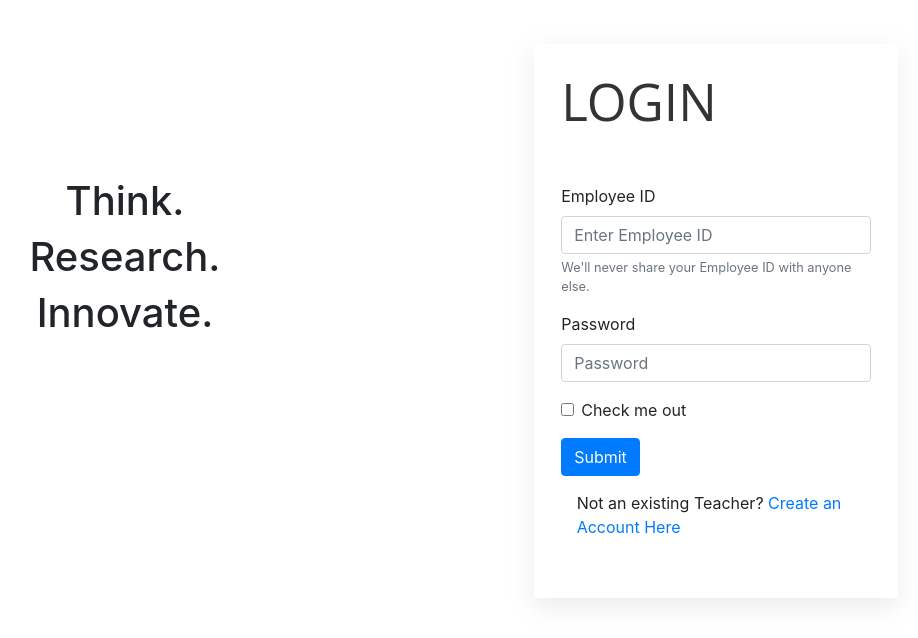
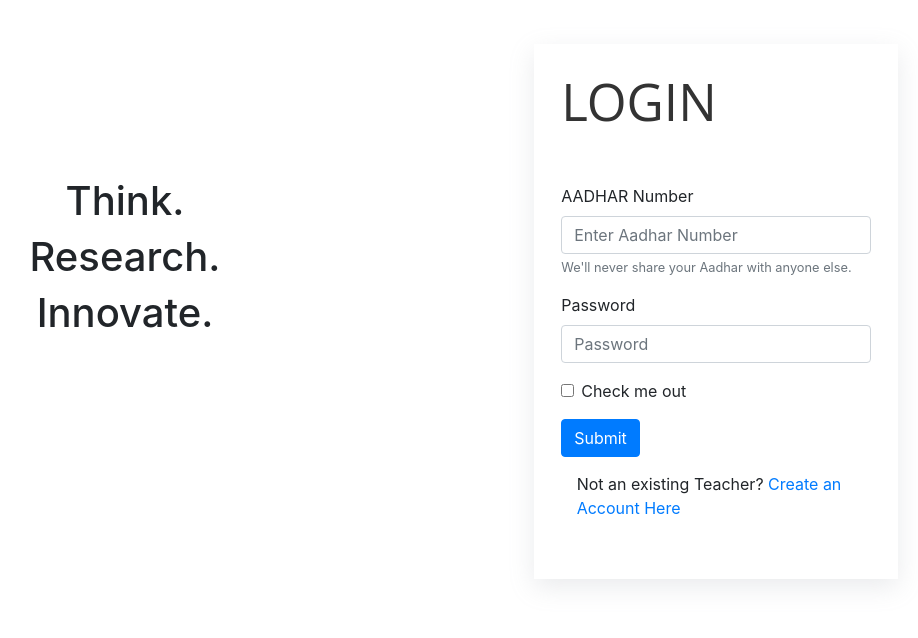
Before and after one commit to adityapal0807/NAAC-Website, a Django app: page /Login in a window 1280 px wide. Shown: the top 638 px of the page, without its empty margins (318-1236 px from the left). Run offline with Django 4.2, Linux system fonts and the light colour scheme.

Commit message:
Register Using Aadhar

```diff
--- a/website/models.py
+++ b/website/models.py
@@ -5,10 +5,10 @@ from django.contrib.auth.models import AbstractUser
 class User(AbstractUser):
     employee_code = models.CharField(blank=True,null=True,max_length=50)
     employee_name = models.CharField(max_length=50,null=True)
-
+    aadhar_number = models.CharField(max_length=12)
 
     def __str__(self):
-        return f"{self.employee_code} , {self.employee_name}"
+        return f"{self.employee_code} , {self.employee_name} , {self.aadhar_number}"
 
 
 class Personal_Detail(models.Model):
--- a/website/templates/website/contact.html
+++ b/website/templates/website/contact.html
@@ -42,7 +42,7 @@
                 <div class="details">
                     <div class="form-group">
                         <label for="exampleInputEmail1">Aadhar Number</label>
-                        <input type="text" class="form-control" required placeholder="Enter your 12-digit Aadhar Number" name="aadhar" value="{{aadhar}}">
+                        <input type="text" class="form-control" required placeholder="Enter your 12-digit Aadhar Number" name="aadhar" value="{{user.aadhar_number}}" readonly>
                     </div>
                     <div class="form-group">
                         <label for="exampleInputEmail1">State</label>
@@ -104,7 +104,7 @@
                     <div class="details">
                         <div class="form-group">
                             <label for="exampleInputEmail1">Aadhar Number</label>
-                            <input type="text" class="form-control" required placeholder="Enter your 12-digit Aadhar Number" name="aadhar">
+                            <input type="text" class="form-control" required placeholder="Enter your 12-digit Aadhar Number" name="aadhar" value="{{user.aadhar_number}}" readonly>
                         </div>
                         <div class="form-group">
                             <label for="exampleInputEmail1">State</label>
@@ -167,7 +167,7 @@
                     <div class="details">
                         <div class="form-group">
                             <label for="exampleInputEmail1">Aadhar Number</label>
-                            <input type="text" class="form-control" required placeholder="Enter your 12-digit Aadhar Number" name="aadhar" disabled value="{{aadhar}}">
+                            <input type="text" class="form-control" required placeholder="Enter your 12-digit Aadhar Number" name="aadhar" readonly value="{{user.aadhar_number}}">
                         </div>
                         <div class="form-group">
                             <label for="exampleInputEmail1">State</label>
--- a/website/templates/website/login.html
+++ b/website/templates/website/login.html
@@ -52,9 +52,9 @@
                               </div>
                             {% endif %}
                             <div class="form-group">
-                              <label for="exampleInputEmail1">Employee ID</label>
-                              <input type="text" name="employee_id" class="form-control" placeholder="Enter Employee ID" required>
-                              <small id="emailHelp" class="form-text text-muted">We'll never share your Employee ID with anyone else.</small>
+                              <label for="exampleInputEmail1">AADHAR Number</label>
+                              <input type="text" name="aadhar" class="form-control" placeholder="Enter Aadhar Number" required>
+                              <small id="emailHelp" class="form-text text-muted">We'll never share your Aadhar with anyone else.</small>
                             </div>
                             <div class="form-group">
                               <label for="exampleInputPassword1">Password</label>
--- a/website/templates/website/register.html
+++ b/website/templates/website/register.html
@@ -80,6 +80,10 @@
                             <div class="form-group">
                                 <label for="exampleInputEmail1">Email ID</label>
                                 <input type="email" class="form-control" required placeholder="Enter your Email" name="mail_id">
+                              </div>
+                            <div class="form-group">
+                                <label for="exampleInputEmail1">AADHAR CARD Number</label>
+                                <input type="text" class="form-control" required placeholder="Enter your AADHAR Number" name="aadhar">
                               </div>
                             <div class="form-group">
                                 <label for="exampleInputEmail1">Password</label>
--- a/website/views.py
+++ b/website/views.py
@@ -77,9 +77,9 @@ def profile(logged_user):
 
 def login_view(request):
     if request.method == "POST":
-        employee_id = request.POST["employee_id"]
+        aadhar = request.POST["aadhar"]
         password = request.POST["password"]
-        user = authenticate(request, username=employee_id, password=password)
+        user = authenticate(request, username=aadhar, password=password)
 
         # Check if authentication successful
 
@@ -105,6 +105,7 @@ def register_user(request):
         employer_name = request.POST["employer_name"]
         password = request.POST["password"]
         confirmation = request.POST["confirm_password"]
+        aadhar = request.POST['aadhar']
 
         if password != confirmation:
             return render(request,'website/register.html',{
@@ -112,9 +113,10 @@ def register_user(request):
             })
 
         try:
-            user = User.objects.create_user(username=employer_id, email=mail_id, password=password)
+            user = User.objects.create_user(username=aadhar, email=mail_id, password=password)
             user.employee_code = employer_id
             user.employee_name = employer_name
+            user.aadhar_number = aadhar
 
             user.save()
 
```
Also changed, not shown: db.sqlite3, website/migrations/0006_user_aadhar_number.py (added).
